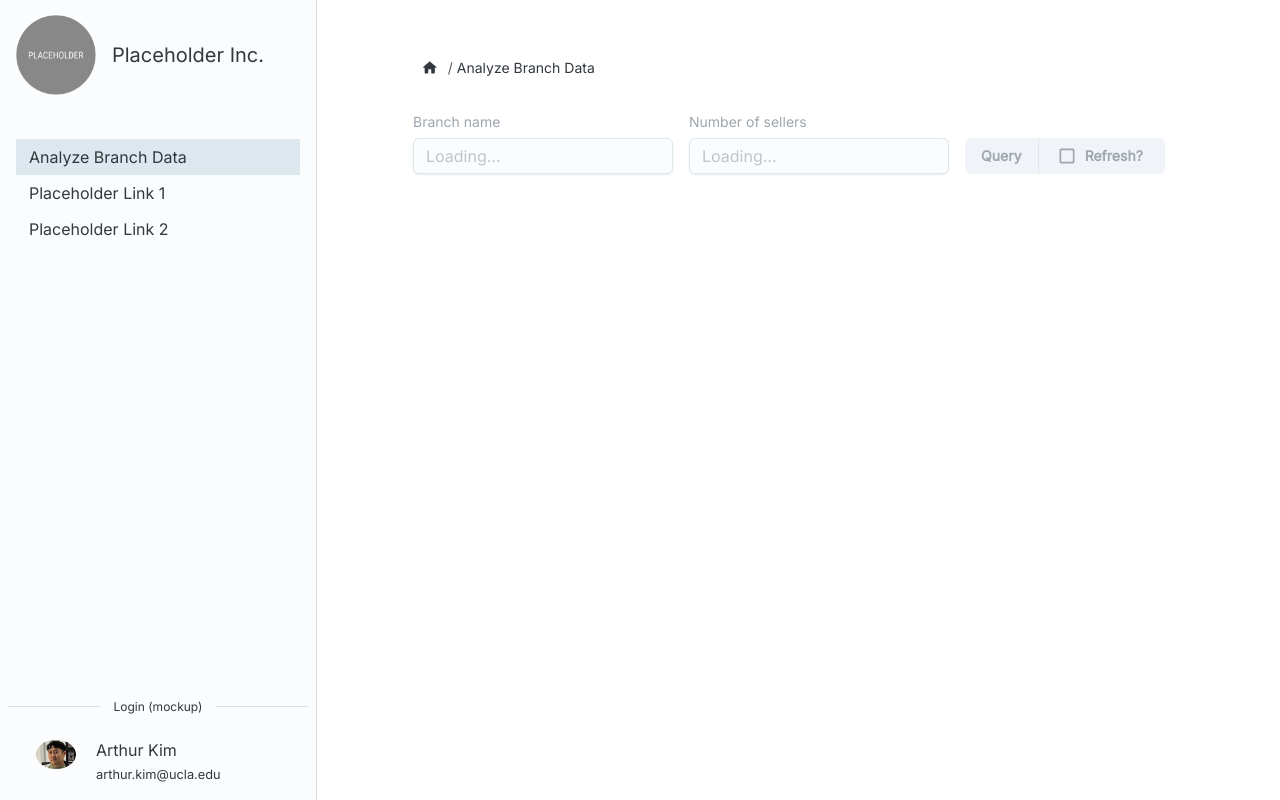
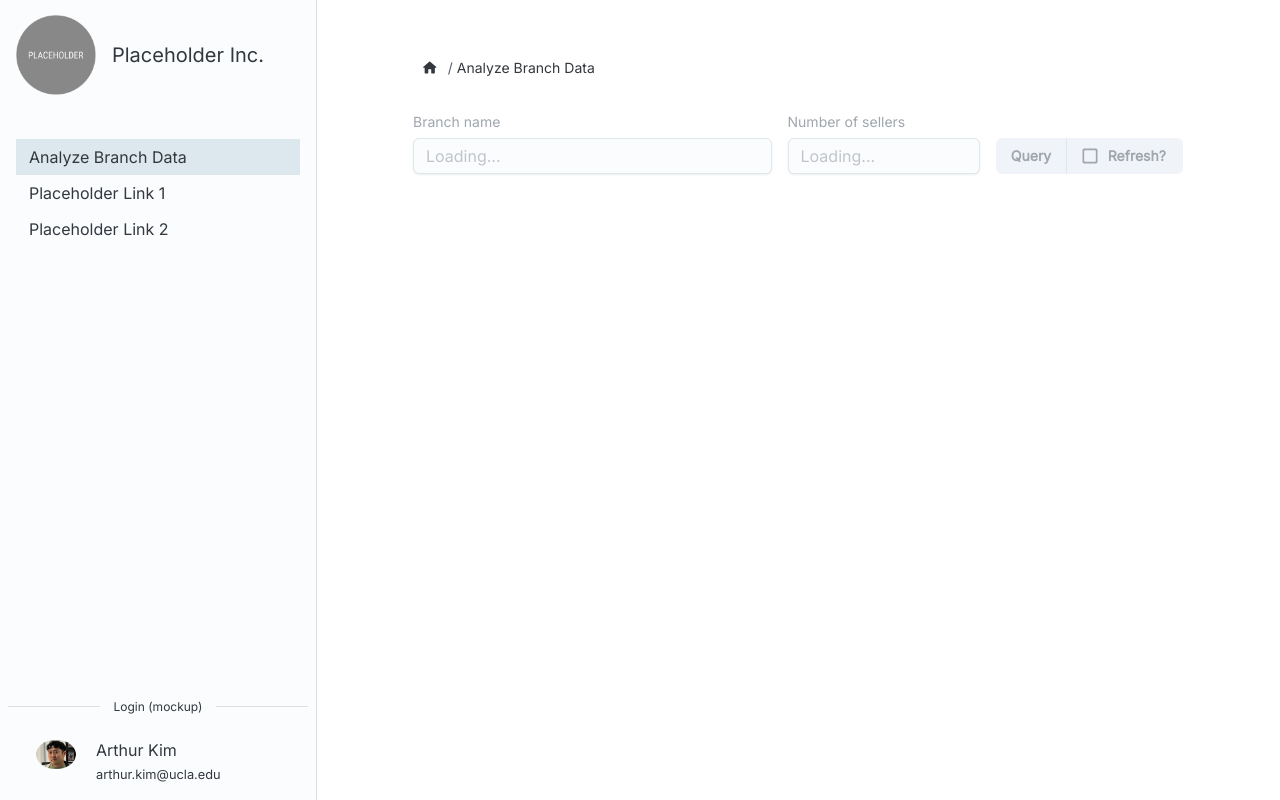
Before and after one commit to acynicalasian/ABSProject, a React (Create React App) app in the folder tmo-react/: page / in a window 1280 px wide. Built offline with nearby package versions, Linux system fonts and the light colour scheme; no server answers.

Commit message:
A bit of visual tweaking, some tweaking of props being passed to better illustrate data dependencies. Ready to implement onSubmit for Form.

```diff
--- a/tmo-react/src/components/applet/dataviewer/DataViewer.tsx
+++ b/tmo-react/src/components/applet/dataviewer/DataViewer.tsx
@@ -6,10 +6,17 @@ import Form from './Form';
 export const API_LOADING = 0;
 export const API_IDLING = 1;
 
+const EMPTYSTRINGARR: string[] = [];
+let MONTHLYTEMPLATE = { ranking: EMPTYSTRINGARR, sellertotal: EMPTYSTRINGARR };
+export const TEMPLATE_SELLERDATA = {
+    Jan: MONTHLYTEMPLATE, Feb: MONTHLYTEMPLATE, Mar: MONTHLYTEMPLATE, Apr: MONTHLYTEMPLATE,
+    May: MONTHLYTEMPLATE, Jun: MONTHLYTEMPLATE, Jul: MONTHLYTEMPLATE, Aug: MONTHLYTEMPLATE,
+    Sep: MONTHLYTEMPLATE, Oct: MONTHLYTEMPLATE, Nov: MONTHLYTEMPLATE, Dec: MONTHLYTEMPLATE,
+};
+
 // This probably needs to be changed depending on dev environment, actual deployment, etc.
 const API_URL_PREFIX = "http://localhost:5139/PerformanceReport";
 const API_URL_GETBRANCHES = "/PerformanceReport/GetBranches";
-
 
 export default function DataViewer() {
     // Manage apiStatus state here because we need to rerender pretty much all our child
@@ -23,22 +30,26 @@ export default function DataViewer() {
     }
 
     // Both the submission form and the window need to know the current list of branches; keep that
-    // syncrhonized here, and use state. This also makes sense since I suspect that rerenders might
+    // synchronized here, and use state. This also makes sense since I suspect that rerenders might
     // occur when our form catches errors, and that doesn't necessarily need to trigger a reread of
     // the entire database; we'll lose this list if we rerender this component, so use state.
-    let emptystringarr: string[];
-    emptystringarr = [];
-    const [branchList, setBranchList] = useState(emptystringarr);
+    const [branchList, setBranchList] = useState(EMPTYSTRINGARR);
+    const branchSetter = (arr: string[]) => {
+        setBranchList(arr);
+    }
 
-    // This could be a bad UX decision, but allow users to resubmit a query using the last value
-    // a query was made with. We want to store this value between potential rerenders (i.e. we
-    // refresh branchlist or top seller information manually, but numSellers stayed the same). We
-    // also want to synchronize between the form and the view window anyway.
+    // Both the viewing window and the form submission button need to know the number of sellers to
+    // request. Keep this value synchronized.
     const [numSellers, setNumSellers] = useState(1);
-
-    // Handler function for form elements that need to record the last number used if it was good.
     const numSetter = (i: number) => {
         setNumSellers(i);
+    };
+
+    // We need to synchronize the list of top sellers because we use the submit button to query the
+    // database as needed.
+    const [sellerData, setSellerData] = useState(TEMPLATE_SELLERDATA);
+    const sellerDataSetter = (obj: typeof TEMPLATE_SELLERDATA) => {
+        setSellerData(obj);
     };
 
     // This forces all child nodes to be rerendered, but we need this parent component to control
@@ -77,7 +88,9 @@ export default function DataViewer() {
                 apiStatus={apiStatus}
                 apiSetter={apiStatusSetter}
                 branchlist={branchList}
+                branchSetter={branchSetter}
                 numSetter={numSetter}
+                sellerDataSetter={sellerDataSetter}
             />
             {/*<WindowedViewer/>*/}
             <></>
--- a/tmo-react/src/components/applet/dataviewer/Form.tsx
+++ b/tmo-react/src/components/applet/dataviewer/Form.tsx
@@ -5,11 +5,11 @@ import { API_IDLING, API_LOADING } from "./DataViewer";
 import { css } from '@emotion/react';
 import { Stack, Autocomplete, FormControl, FormLabel, FormHelperText, Input } from '@mui/joy';
 import Submitter from './Submitter';
+import { TEMPLATE_SELLERDATA } from './DataViewer';
 
 export const ERRSTATE_OK = 0;
-export const ERRSTATE_BADBRANCH = 1;
-export const ERRSTATE_BADNUM = 2;
-export const ERRSTATE_BOTH = 3;
+export const ERRSTATE_BADVAL = 1;
+export const ERRSTATE_EMPTYVAL = 2;
 
 export default function Form(
     // Changing the API state will lead to a rerender in the parent component, which leads to a
@@ -19,40 +19,53 @@ export default function Form(
         apiStatus: number,
         apiSetter: (s: number) => void,
         branchlist: string[],
-        numSetter: (i: number) => void,     // Record the last number we tried to submit.
+        branchSetter: (arr: string[]) => void,     // Set branchlist if we refresh database.
+        numSetter: (i: number) => void,     // Set the number of top sellers to show in the viewer.
+        sellerDataSetter: (obj: typeof TEMPLATE_SELLERDATA) => void,
     })
 {
-    // We'll store error state in here instead, so we don't have to rerender the viewing window.
-    const [errState, setErrState] = useState(0);
-    const errSetter = (n: number) => {
-        setErrState(n);
+    // Store error states of each text entry field here. We need to declare it here so we can set
+    // an error state if needed when we handle onSubmit.
+    const [errStateBranch, setErrStateBranch] = useState(ERRSTATE_OK);
+    const errSetterBranch = (n: number) => {
+        setErrStateBranch(n);
+    };
+    const [errStateNum, setErrStateNum] = useState(ERRSTATE_OK);
+    const errSetterNum = (n: number) => {
+        setErrStateNum(n);
     };
     const handleSubmit = (e: React.FormEvent<HTMLFormElement>) => {
         // Prevent the page from reloading.
         e.preventDefault();
-        alert("testing!");
+
     };
     return (
-        <form onSubmit={handleSubmit}>
+        <form onSubmit={handleSubmit} css={css`width: stretch;`}>
             <Stack
                 direction="row"
                 spacing={2}
                 sx={{
-                    justifyContent: "flex-start",
+                    justifyContent: "flex-end",
                     alignItems: "flex-end",
                 }}
                 css={css`
                         margin-top: 24px;
                         height: "fit-content";
-                        width: "stetch";
                     `}
             >
-                <DropdownMenu apiStatus={props.apiStatus} branchlist={props.branchlist} errState={errState}/>
-                <NumField apiStatus={props.apiStatus} errState={errState}/>
+                <DropdownMenu
+                    apiStatus={props.apiStatus}
+                    branchlist={props.branchlist}
+                    errState={errStateBranch}
+                    errSetter={errSetterBranch}
+                />
+                <NumField
+                    apiStatus={props.apiStatus}
+                    errState={errStateNum}
+                    errSetter={errSetterNum}
+                />
                 <Submitter
                     apiStatus={props.apiStatus}
-                    apiSetter={props.apiSetter}
-                    errSetter={errSetter}
                 />
             </Stack>
         </form>
@@ -64,9 +77,11 @@ function DropdownMenu(
         apiStatus: number,      // We want to know whether our API is still loading branchnames.
         branchlist: string[],
         errState: number,
+        // We need this if we type after getting an error that we tried to submit an empty form.
+        errSetter: (n: number) => void,
     })
 {
-    let errcheck = (props.errState === ERRSTATE_BADBRANCH || props.errState === ERRSTATE_BOTH);
+    let errcheck = (props.errState === ERRSTATE_BADVAL || props.errState === ERRSTATE_EMPTYVAL);
     // These values are determined by the status of the API.
     let placeholdertxt;
     let disableStatus;
@@ -79,12 +94,17 @@ function DropdownMenu(
     }
 
     // These values are determined by whether or not we just tried to submit bad values.
-    let errtxt = (errcheck) ? "No such branch found. Please try again." : "";
-
+    let errtxt;
+    if (props.errState === ERRSTATE_BADVAL)
+        errtxt = "No such branch found. Please try again.";
+    else if (props.errState === ERRSTATE_EMPTYVAL)
+        errtxt = "Please submit a value.";
+    else errtxt = "";
     return (
-        <FormControl error={props.errState === ERRSTATE_BADBRANCH} disabled={disableStatus}>
+        <FormControl error={errcheck} disabled={disableStatus} sx={{ width: "stretch" }}>
             <FormLabel>Branch name</FormLabel>
             <Autocomplete
+                name="branchInput"
                 freeSolo={true}
                 options={props.branchlist}
                 placeholder={placeholdertxt}
@@ -99,9 +119,10 @@ function NumField(
     props: {
         apiStatus: number,      // We want to know whether our API is still loading branchnames.
         errState: number,
+        errSetter: (n: number) => void,
     })
 {
-    let errcheck = (props.errState === ERRSTATE_BADNUM || props.errState === ERRSTATE_BOTH);
+    let errcheck = (props.errState === ERRSTATE_BADVAL || props.errState === ERRSTATE_EMPTYVAL);
     // These values are determined by the status of the API.
     let placeholdertxt;
     let disableStatus;
@@ -114,14 +135,18 @@ function NumField(
     }
 
     // These values are determined by whether or not we just tried to submit bad values.
-    let errtxt = (errcheck) ? "Please enter an integral value." : "";
-
+    let errtxt;
+    if (props.errState === ERRSTATE_BADVAL)
+        errtxt = "No such branch found. Please try again.";
+    else if (props.errState === ERRSTATE_EMPTYVAL)
+        errtxt = "Please submit a value.";
+    else errtxt = "";
     return (
-        <FormControl error={props.errState === ERRSTATE_BADBRANCH} disabled={disableStatus}>
+        <FormControl error={errcheck} disabled={disableStatus} sx={{ width: 1/4 }}>
             <FormLabel>Number of sellers</FormLabel>
             <Input
                 placeholder={placeholdertxt}
-
+                name="numInput"
             />
             <FormHelperText>{errtxt}</FormHelperText>
         </FormControl>
--- a/tmo-react/src/components/applet/dataviewer/Submitter.tsx
+++ b/tmo-react/src/components/applet/dataviewer/Submitter.tsx
@@ -12,9 +12,9 @@ const CHECKBOXFILLED = <CheckBoxRoundedIcon/>;
 export default function Submitter(
     props:
     {
+        // We control the query through handling the submission. We don't need to pass any handlers
+        // or props here.
         apiStatus: number,
-        apiSetter: any,
-        errSetter: (state: number) => void
     })
 {
     const [checked, setChecked] = useState(false);
@@ -24,19 +24,16 @@ export default function Submitter(
     let checkbox = (checked) ? CHECKBOXFILLED : CHECKBOXBLANK;
     if (props.apiStatus === API_LOADING) {
         return (
-            <FormControl>
+            <FormControl sx={{ width: 1/4 }}>
                 <ButtonGroup
                     color="primary"
                     disabled={true}
                     variant="solid"
-                    css={css`
-                            width: 200px;
-                        `}
                 >
-                    <Button>Query</Button>
+                    <Button sx={{ width: 3/8 }}>Query</Button>
                     <Button
                         startDecorator={CHECKBOXBLANK}
-                        sx={{ width: 200 }}
+                        sx={{ width: 5/8 }}
                     >
                         Refresh?
                     </Button>
@@ -47,20 +44,17 @@ export default function Submitter(
     }
     else {
         return (
-            <FormControl>
+            <FormControl sx={{ width: 1/4 }}>
                 <ButtonGroup
                     color="primary"
                     disabled={false}
                     variant="solid"
-                    css={css`
-                            width: 200px;
-                        `}
                 >
-                    <Button type="submit">Query</Button>
+                    <Button type="submit" sx={{ width: 3/8 }}>Query</Button>
                     <Button
                         startDecorator={checkbox}
                         onClick={handleClick}
-                        sx={{ width: 200 }}
+                        sx={{ width: 5/8 }}
                     >
                         Refresh?
                     </Button>
```
